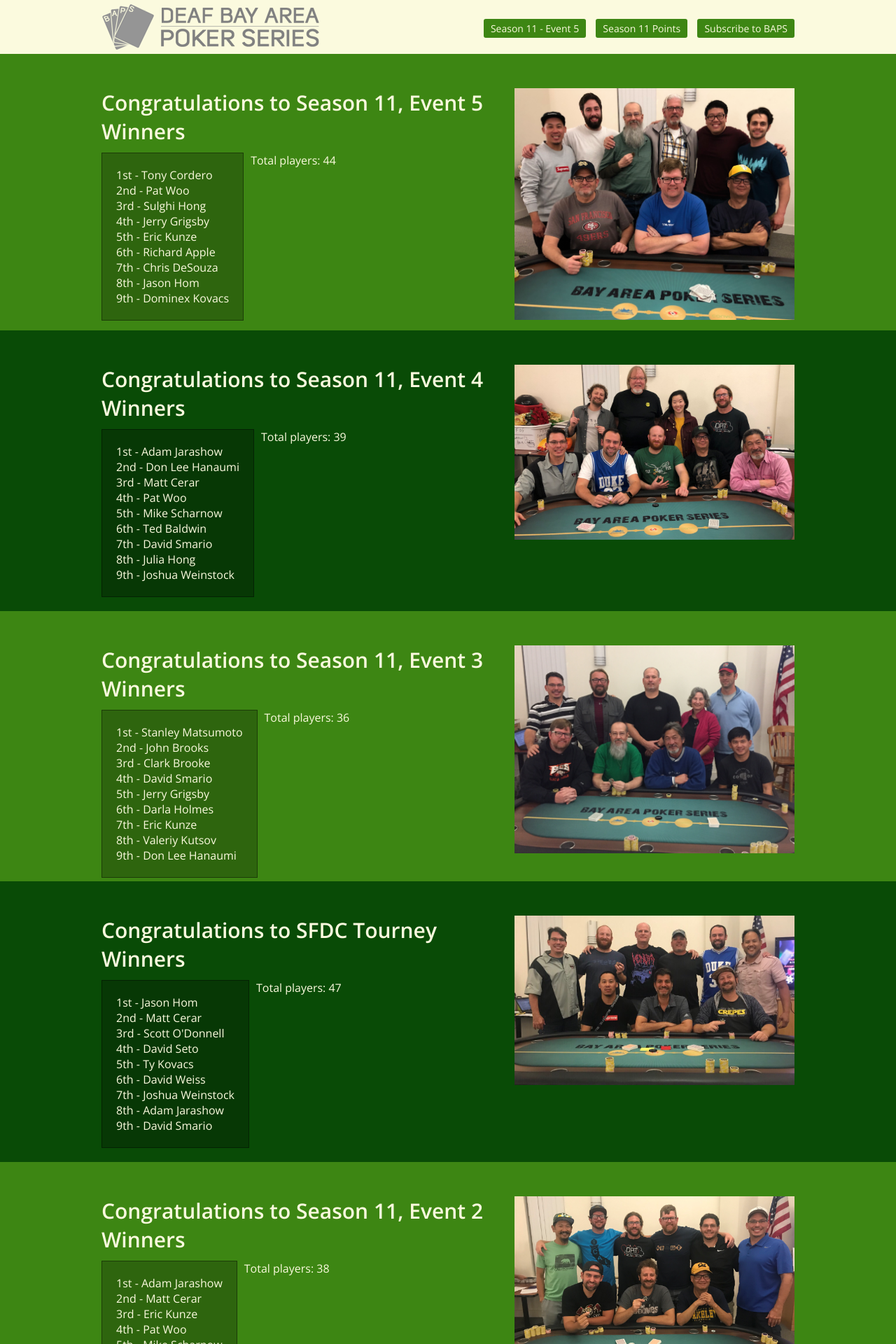
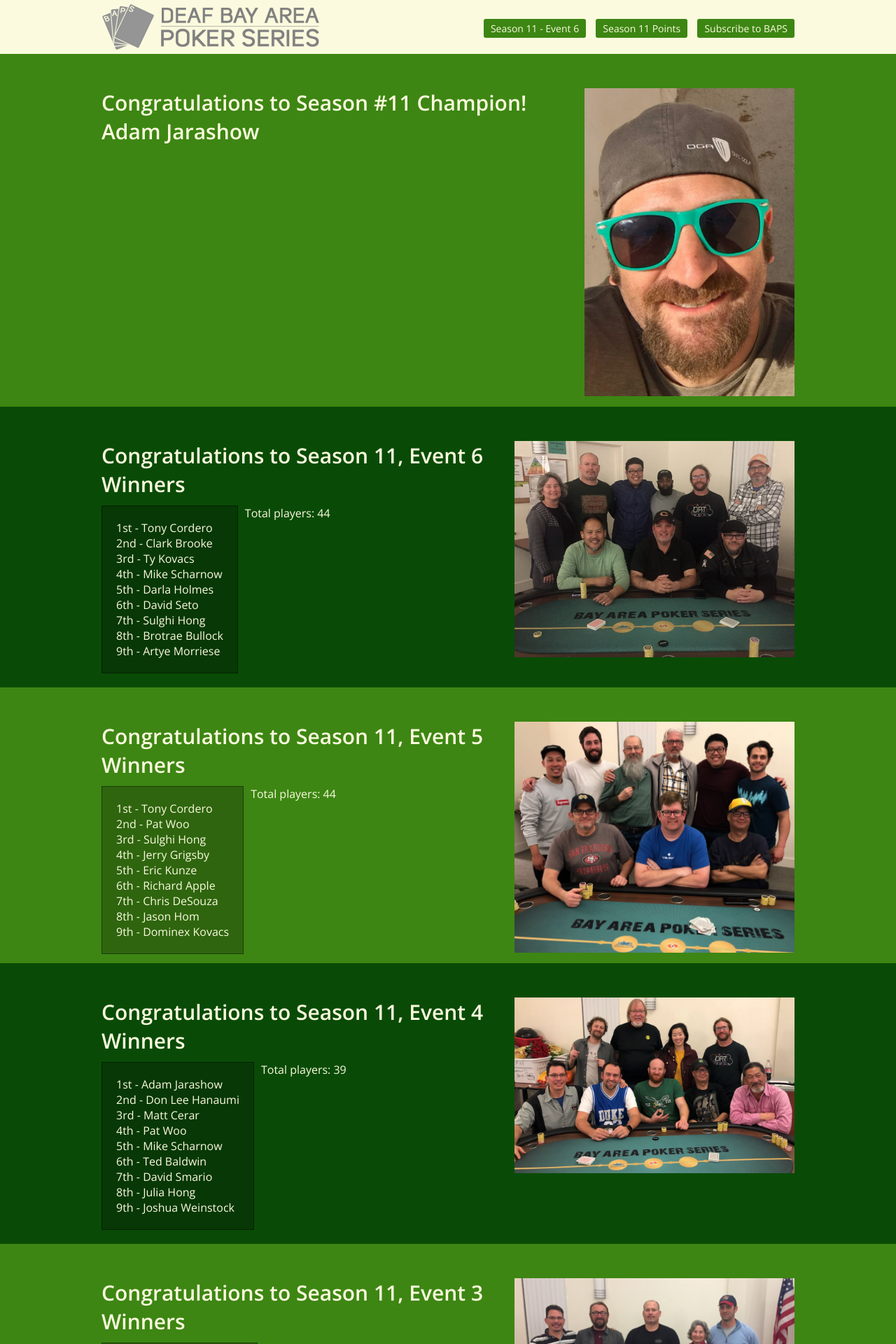
Before and after one commit to chadwtaylor/baps, a PHP site: page / in a window 1280 px wide. Shown: the top 1920 px of the page at 70% size. Run offline with PHP 8.4, Linux system fonts and the light colour scheme.

Commit message:
Season 11 Event 6

```diff
--- a/index.php
+++ b/index.php
@@ -18,13 +18,56 @@
 				<div id="logo"></div>
 			</a>
 			<nav id="main">
-				<a href="downloads/season11/baps-season11-event5.pdf" target="_blank">Season 11 - Event 5</a>
+				<a href="downloads/season11/baps-season11-event6.pdf" target="_blank">Season 11 - Event 6</a>
 				<a href="downloads/season11/baps-season11-points.pdf" target="_blank">Season 11 Points</a>
 				<!--<a href="downloads/guidelines11.pdf" target="_blank">Guidelines - Season 11</a>-->
 				<a href="http://eepurl.com/n5HGH" target="_blank">Subscribe to BAPS</a>
 			</nav>
 		</section>
 	</header>
+	<section id="top">
+		<section class="page clearfix">
+			<br />
+			<br />
+			<img src="images/season-11/season11champ.png" width="300" style="float:right; margin: 0 0 10px 0;" />
+			<h1>Congratulations to Season #11 Champion!</h1>
+			<h1>Adam Jarashow</h1>
+			<br />
+			<br />
+		</section>
+	</section>
+	<section id="bottom">
+		<section class="page clearfix">
+			<br />
+			<br />
+			<img src="images/season-11/season11event6.png" width="400" style="float:right; margin: 0 0 10px 0;" />
+			<h1>Congratulations to Season 11, Event 6 Winners</h1>
+			<p>
+				<div class="left schedule">
+					1st - Tony Cordero
+					<br />
+					2nd - Clark Brooke
+					<br />
+					3rd - Ty Kovacs
+					<br />
+					4th - Mike Scharnow
+					<br />
+					5th - Darla Holmes
+					<br />
+					6th - David Seto
+					<br />
+					7th - Sulghi Hong
+					<br />
+					8th - Brotrae Bullock
+					<br />
+					9th - Artye Morriese
+				</div>
+                Total players: 44
+			</p>
+			<br />
+			<br />
+		</section>
+	</section>
 	<section id="top">
 		<section class="page clearfix">
 			<br />
@@ -251,17 +294,6 @@
 	</section>
 	<section id="bottom">
 		<section class="page clearfix">
-			<br />
-			<br />
-			<img src="season10/images/season-10/season10champ.png" width="300" style="float:right; margin: 0 0 10px 0;" />
-			<h1>Congratulations to Season #10 Champion!</h1>
-			<h1>Clark Brooke</h1>
-			<br />
-			<br />
-		</section>
-	</section>
-	<section id="bottom">
-		<section class="page clearfix">
 			<div class="box 1">
 				<h2>Welcome</h2>
 
@@ -296,11 +328,11 @@
 				<br>
 				<span class="completed">Event 5 – February 9th</span>
 				<br>
-				<span class="next">Event 6 – March 9th</span>
+				<span class="completed">Event 6 – March 9th</span>
 				<br>
 				<br>
 				<h2>"Freeroll" ($20 entry fee)</h2>
-				<span class="">June 8th</span>
+				<span class="next">June 8th</span>
 				<br>
 
 			</div>
```
Also changed, not shown: images/season-11/season11champ.png (added), images/season-11/season11event6.png (added), 2 other files.
